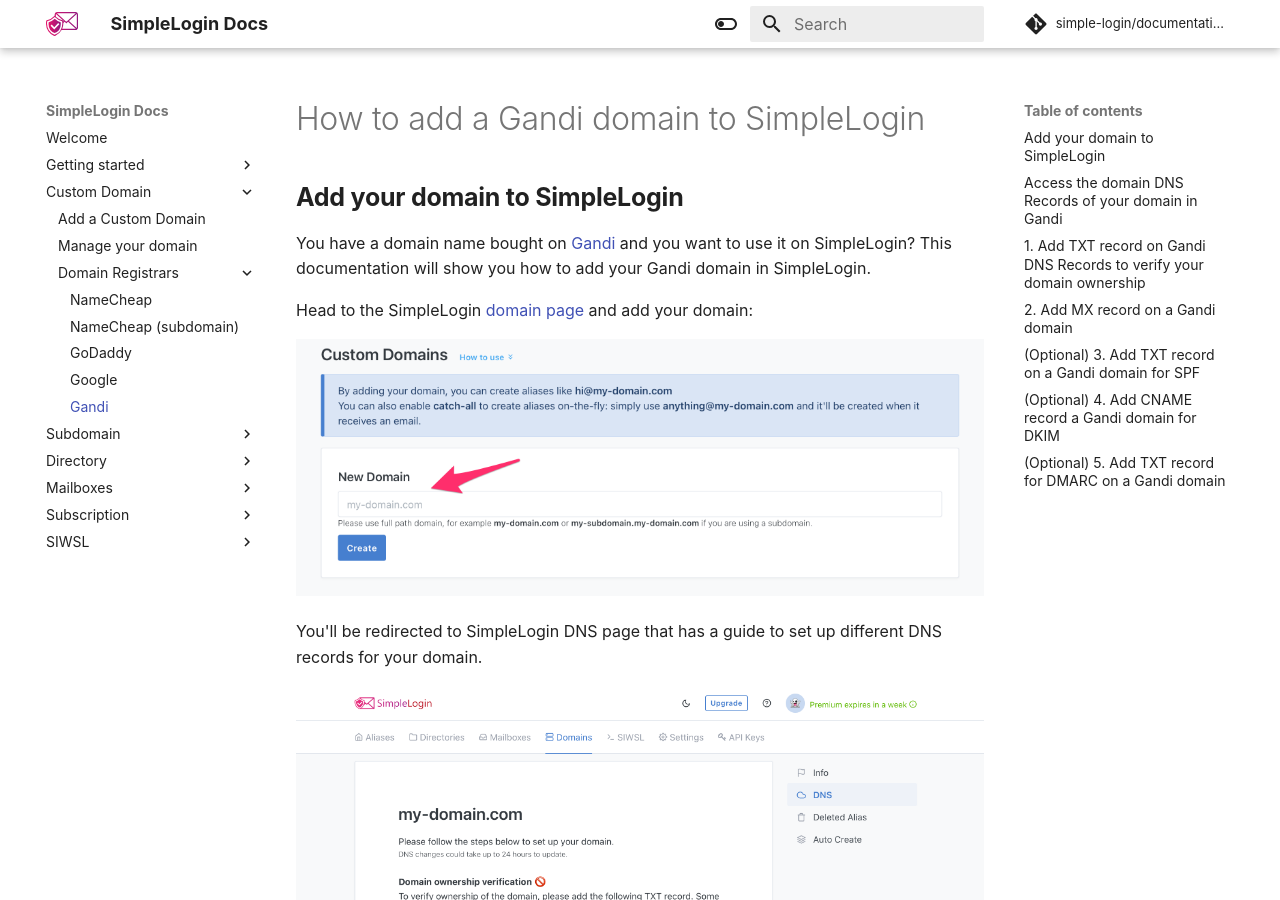
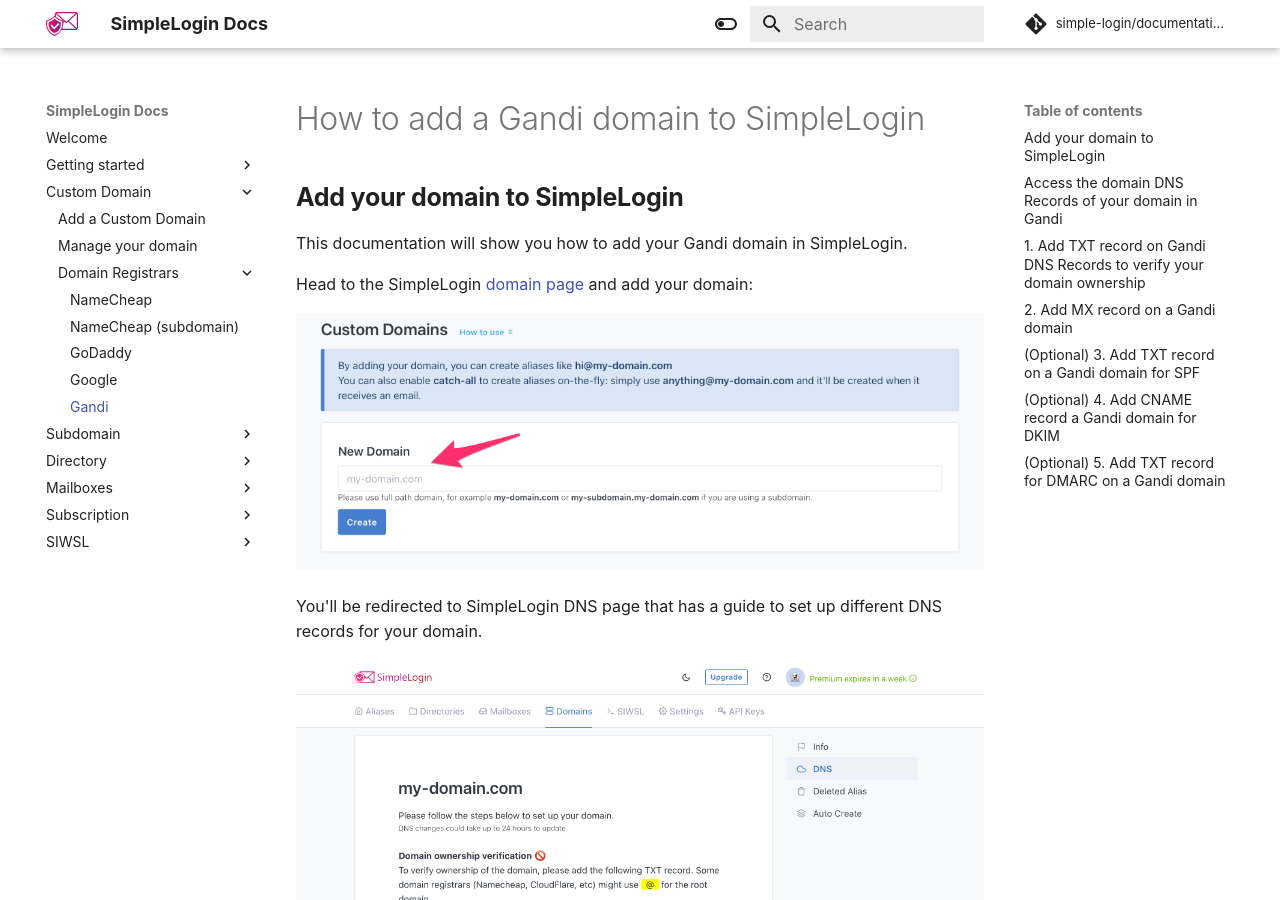
Before and after one commit to simple-login/documentation, an MkDocs documentation site: the page built from docs/custom-domain/registrars/gandi/gandi.md, in a window 1280 px wide and 900 px high. Built offline with MkDocs 1.6.1 and Material for MkDocs 9.7.7, drawn with Linux system fonts in a browser that asks for light colours; comment, search, counter and statistics services are not loaded.

Commit message:
Remove informal intro

```diff
--- a/docs/custom-domain/registrars/gandi/gandi.md
+++ b/docs/custom-domain/registrars/gandi/gandi.md
@@ -2,7 +2,7 @@
 
 ## **Add your domain to SimpleLogin**
 
-You have a domain name bought on [Gandi](https://gandi.net) and you want to use it on SimpleLogin? This documentation will show you how to add your Gandi domain in SimpleLogin.
+This documentation will show you how to add your Gandi domain in SimpleLogin.
 
 Head to the SimpleLogin [domain page](https://app.simplelogin.io/dashboard/custom_domain) and add your domain:
 
```
